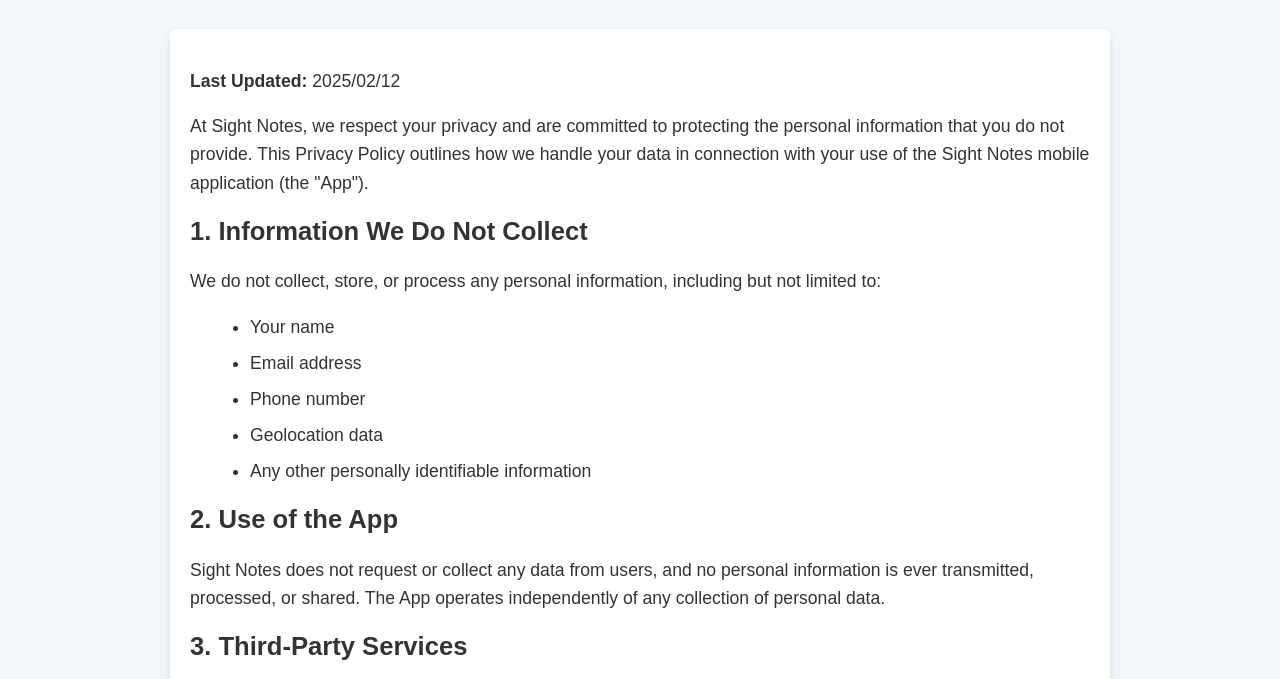
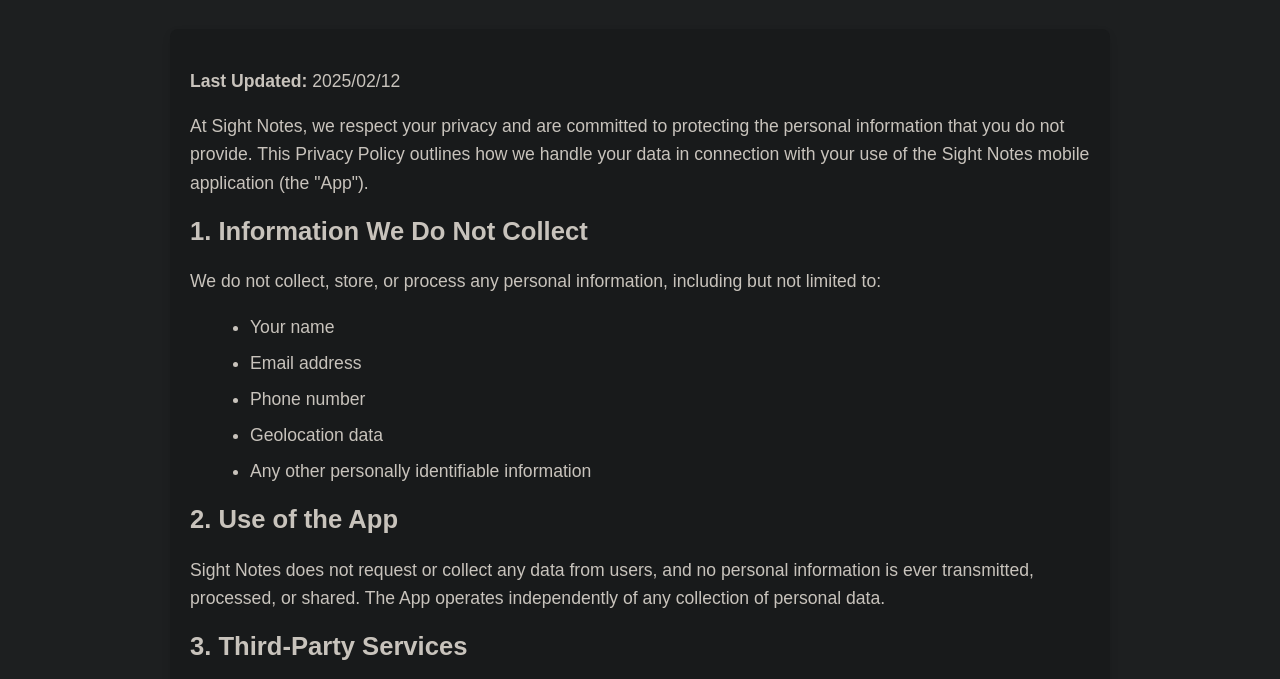
Before and after one commit to Lorenzo-bulosan/sight-notes-privacy-policy, a plain HTML site: page index.html in a window 1280 px wide. Shown: the part 86-765 px from the top of the page. Drawn offline with Linux system fonts and the light colour scheme.

Commit message:
changing style

```diff
--- a/index.html
+++ b/index.html
@@ -9,8 +9,8 @@
             font-family: 'Arial', sans-serif;
             margin: 0;
             padding: 0;
-            background-color: #f4f7fa;
-            color: #333;
+            background-color:#1d1f20;
+            color:#c8c3bc;
         }
         header {
             background-color: #000000;
@@ -27,12 +27,12 @@
             max-width: 900px;
             margin: 30px auto;
             padding: 20px;
-            background-color: #fff;
+            background-color: #181a1b;
             border-radius: 8px;
             box-shadow: 0 4px 8px rgba(0, 0, 0, 0.1);
         }
         h2 {
-            color: #333;
+            color:#c8c3bc;
             font-size: 1.6em;
             margin-top: 20px;
         }
```
